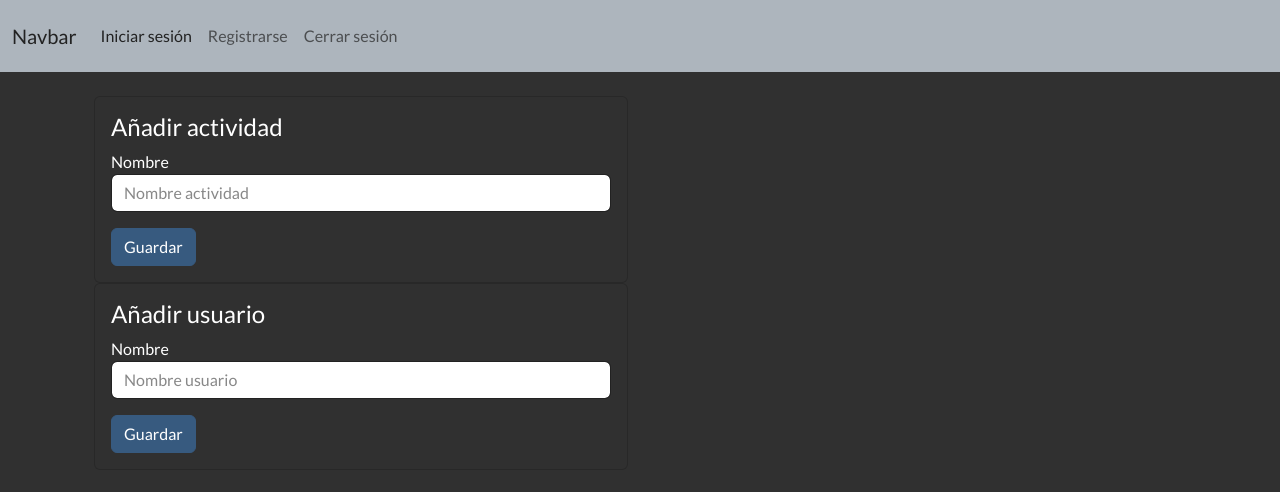
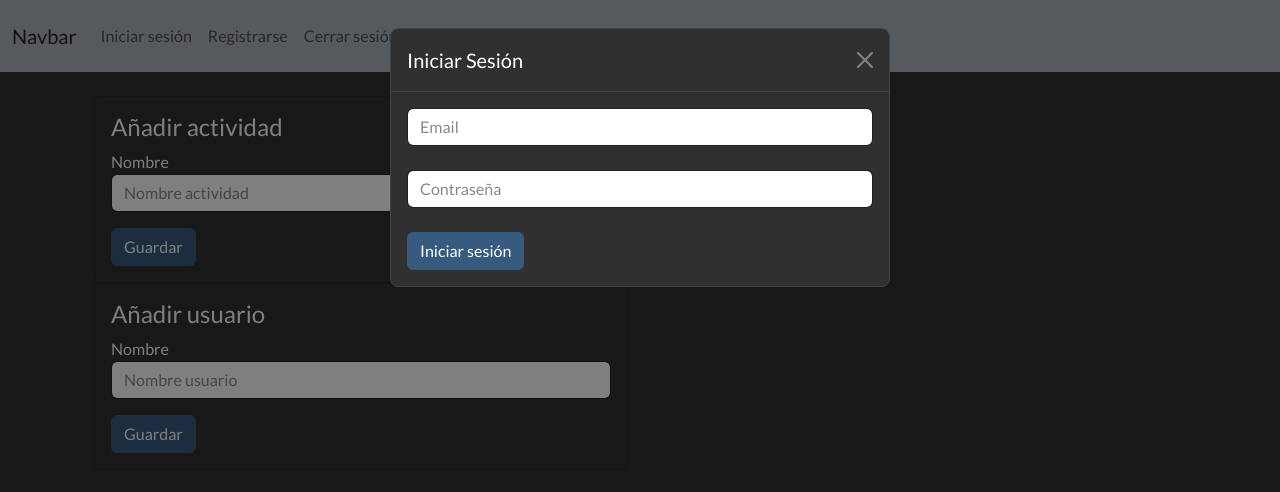
Before and after one commit to felipetoroc/felipetoroc.github.io, a plain HTML site: page index.html in a window 1280 px wide. Both pictures are taken after a click on the link "Iniciar sesión". Drawn offline with nearby package versions, Linux system fonts and the light colour scheme; no server answers.

Commit message:
loginmodal

```diff
--- a/firebase.js
+++ b/firebase.js
@@ -57,3 +57,10 @@ export const signUp = (email,pass) => {
     console.log('signup')
   })
 }
+
+export const signIn = (email,pass) => {
+  createUserWithEmailAndPassword(auth,email,pass)
+  .then(userCredentials => {
+    console.log('signup')
+  })
+}
--- a/index.html
+++ b/index.html
@@ -27,7 +27,7 @@
         <div class="collapse navbar-collapse" id="navbarNav">
           <ul class="navbar-nav">
             <li class="nav-item">
-              <a class="nav-link" href="#">Iniciar sesión</a>
+              <a class="nav-link" href="#" data-bs-toggle="modal" data-bs-target="#signinModal">Iniciar sesión</a>
             </li>
             <li class="nav-item">
               <a class="nav-link" href="#" data-bs-toggle="modal" data-bs-target="#signupModal" >Registrarse</a>
@@ -85,7 +85,7 @@
         <div class="col-md-6" id="lista-usuarios"></div>
       </div>
     </div>
-    <!-- Modal -->
+    <!-- Modal Signup-->
     <div class="modal fade" id="signupModal" tabindex="-1" aria-labelledby="exampleModalLabel" aria-hidden="true">
       <div class="modal-dialog">
         <div class="modal-content">
@@ -109,6 +109,30 @@
         </div>
       </div>
     </div>
+    <!-- Modal Signup-->
+    <div class="modal fade" id="signinModal" tabindex="-1" aria-labelledby="exampleModalLabel" aria-hidden="true">
+      <div class="modal-dialog">
+        <div class="modal-content">
+          <div class="modal-header">
+            <h1 class="modal-title fs-5" id="exampleModalLabel">Iniciar Sesión</h1>
+            <button type="button" class="btn-close" data-bs-dismiss="modal" aria-label="Close"></button>
+          </div>
+          <div class="modal-body">
+            <form id="signinForm">
+              <div class="form-group">
+                <input type="text" id="signin-email" class="form-control" placeholder="Email" required>
+              </div>
+              <br>
+              <div class="form-group">
+                <input type="password" id="signin-pass" class="form-control" placeholder="Contraseña" required>
+              </div>
+              <br>
+              <button type="submit" class="btn btn-primary">Iniciar sesión</button>
+            </form>
+          </div>
+        </div>
+      </div>
+    </div>
 
 
 
--- a/index.js
+++ b/index.js
@@ -113,3 +113,13 @@ signupForm.addEventListener('submit', (e) => {
     $('#signupModal').modal('hide')
     signupForm.reset()
 })
+
+signinForm.addEventListener('submit', (e) => {
+    e.preventDefault()
+
+    const email = signupForm['signin-email'].value
+    const pass = signupForm['signin-pass'].value
+
+    console.log(email,pass)
+    signinForm.reset()
+})
```
